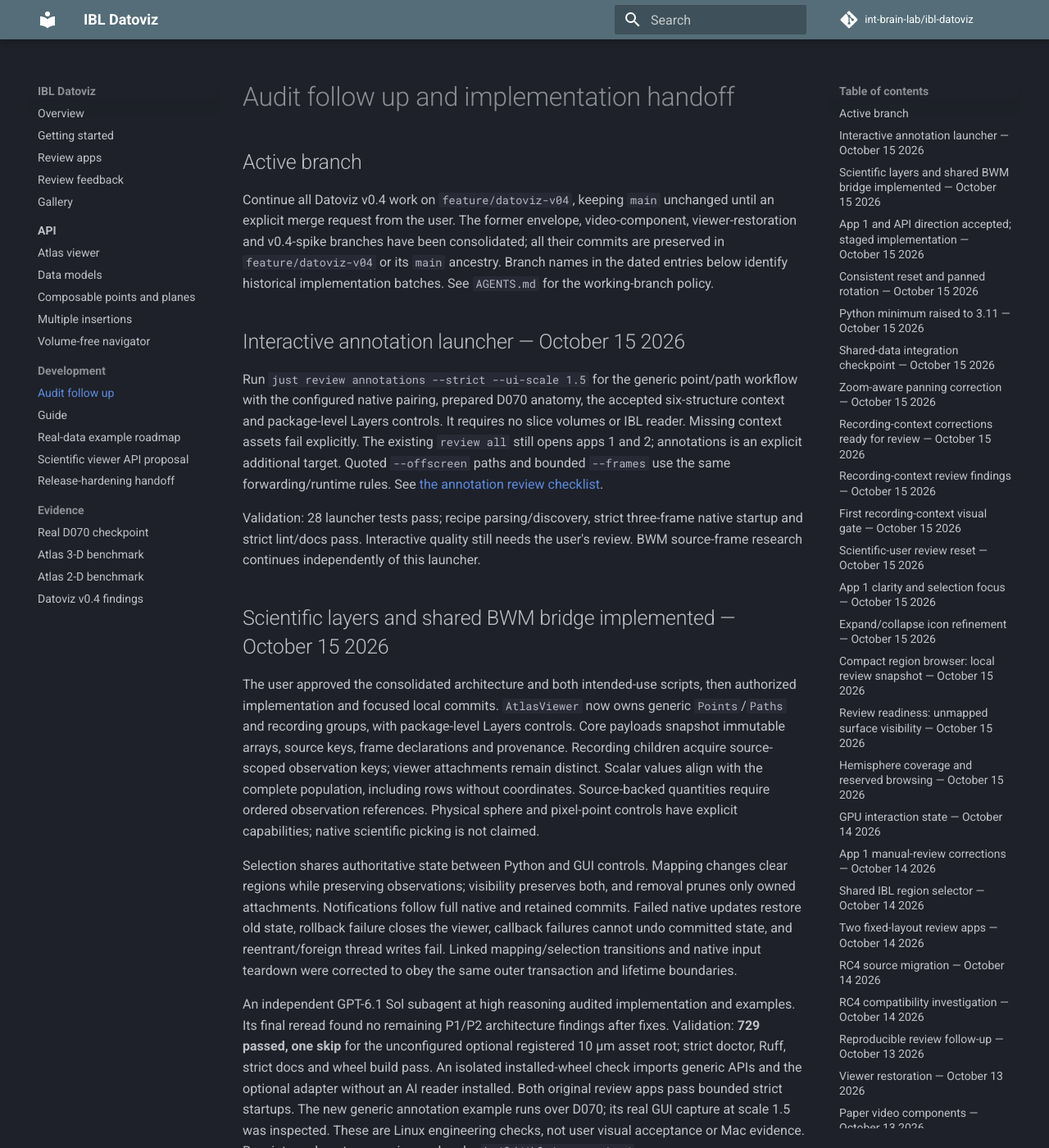
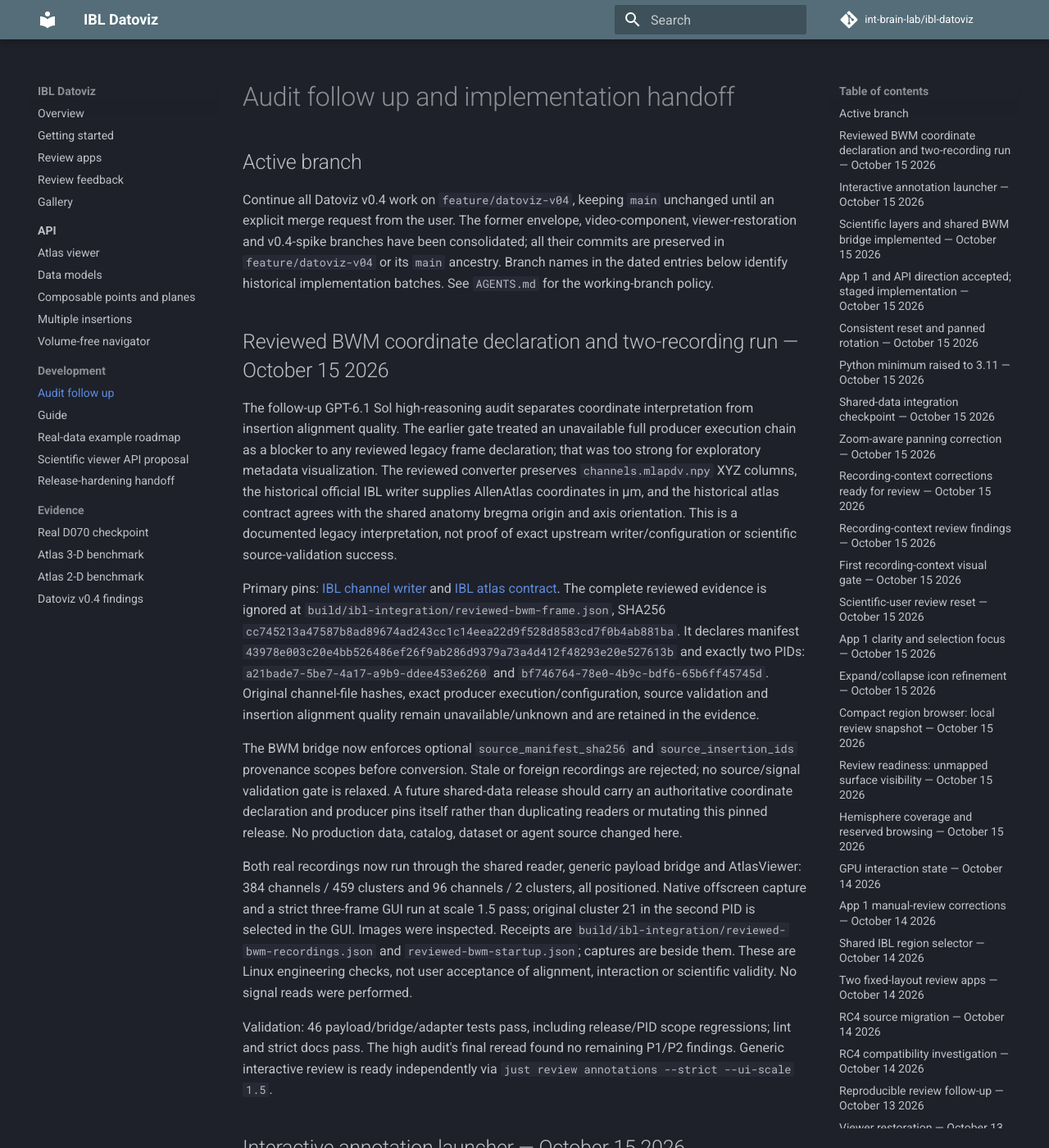
Before and after one commit to int-brain-lab/ibl-datoviz, an MkDocs documentation site: the page built from docs/NEXT_STEPS.md, in a window 1280 px wide and 1400 px high. Shown: the whole window at 82% size. Built offline with MkDocs 1.6.1 and Material for MkDocs 9.7.7, drawn with Linux system fonts in a browser that asks for light colours; comment, search, counter and statistics services are not loaded; some of the changed text lies outside the part shown.

Commit message:
fix: scope reviewed BWM frame declarations independently of alignment quality

```diff
--- a/docs/NEXT_STEPS.md
+++ b/docs/NEXT_STEPS.md
@@ -8,6 +8,51 @@ video-component, viewer-restoration and v0.4-spike branches have been consolidat
 all their commits are preserved in `feature/datoviz-v04` or its `main` ancestry.
 Branch names in the dated entries below identify historical implementation batches.
 See `AGENTS.md` for the working-branch policy.
+
+## Reviewed BWM coordinate declaration and two-recording run — October 15 2026
+
+The follow-up GPT-6.1 Sol high-reasoning audit separates coordinate interpretation
+from insertion alignment quality. The earlier gate treated an unavailable full
+producer execution chain as a blocker to any reviewed legacy frame declaration;
+that was too strong for exploratory metadata visualization. The reviewed converter
+preserves `channels.mlapdv.npy` XYZ columns, the historical official IBL writer
+supplies AllenAtlas coordinates in µm, and the historical atlas contract agrees
+with the shared anatomy bregma origin and axis orientation. This is a documented
+legacy interpretation, not proof of exact upstream writer/configuration or
+scientific source-validation success.
+
+Primary pins: [IBL channel writer](https://github.com/int-brain-lab/ibllib/blob/db4ad4f2cc2e15b7c4a59f95fc9996e41ba7e51c/ibllib/qc/alignment_qc.py#L342-L358)
+and [IBL atlas contract](https://github.com/int-brain-lab/iblatlas/blob/b874deaacf01c91ad54d8115b5e02ba5475ad88c/iblatlas/atlas.py).
+The complete reviewed evidence is ignored at
+`build/ibl-integration/reviewed-bwm-frame.json`, SHA256
+`cc745213a47587b8ad89674ad243cc1c14eea22d9f528d8583cd7f0b4ab881ba`.
+It declares manifest
+`43978e003c20e4bb526486ef26f9ab286d9379a73a4d412f48293e20e527613b`
+and exactly two PIDs: `a21bade7-5be7-4a17-a9b9-ddee453e6260` and
+`bf746764-78e0-4b9c-bdf6-65b6ff45745d`. Original channel-file hashes, exact
+producer execution/configuration, source validation and insertion alignment
+quality remain unavailable/unknown and are retained in the evidence.
+
+The BWM bridge now enforces optional `source_manifest_sha256` and
+`source_insertion_ids` provenance scopes before conversion. Stale or foreign
+recordings are rejected; no source/signal validation gate is relaxed. A future
+shared-data release should carry an authoritative coordinate declaration and
+producer pins itself rather than duplicating readers or mutating this pinned
+release. No production data, catalog, dataset or agent source changed here.
+
+Both real recordings now run through the shared reader, generic payload bridge
+and AtlasViewer: 384 channels / 459 clusters and 96 channels / 2 clusters, all
+positioned. Native offscreen capture and a strict three-frame GUI run at scale
+1.5 pass; original cluster 21 in the second PID is selected in the GUI. Images
+were inspected. Receipts are `build/ibl-integration/reviewed-bwm-recordings.json`
+and `reviewed-bwm-startup.json`; captures are beside them. These are Linux
+engineering checks, not user acceptance of alignment, interaction or scientific
+validity. No signal reads were performed.
+
+Validation: 46 payload/bridge/adapter tests pass, including release/PID scope
+regressions; lint and strict docs pass. The high audit's final reread found no
+remaining P1/P2 findings. Generic interactive review is ready independently via
+`just review annotations --strict --ui-scale 1.5`.
 
 ## Interactive annotation launcher — October 15 2026
 
@@ -21,7 +66,7 @@ rules. See [the annotation review checklist](review-apps.md#scientific-annotatio
 
 Validation: 28 launcher tests pass; recipe parsing/discovery, strict three-frame
 native startup and strict lint/docs pass. Interactive quality still needs the
-user's review. BWM source-frame research continues independently of this launcher.
+user's review. The subsequent BWM source-frame findings are recorded above.
 
 ## Scientific layers and shared BWM bridge implemented — October 15 2026
 
--- a/docs/proposed_api/ibl_recordings.py
+++ b/docs/proposed_api/ibl_recordings.py
@@ -1,7 +1,7 @@
 """Approved scientific API: two IBL recordings using the existing shared data seam.
 
 Callable example with the optional shared IBL reader installed. The caller supplies
-an existing workspace, verified atlas assets, and verified source frame evidence.
+an existing workspace, verified atlas assets, and reviewed source coordinate-frame evidence.
 No discovery or downloads occur.
 """
 
```
Also changed, not shown: docs/REAL_DATA_EXAMPLE_ROADMAP.md (+4 -3 lines), docs/SCIENTIFIC_VIEWER_API_PROPOSAL.md (+5 -2 lines), docs/api/components.md (+10 -6 lines), 4 other files.
